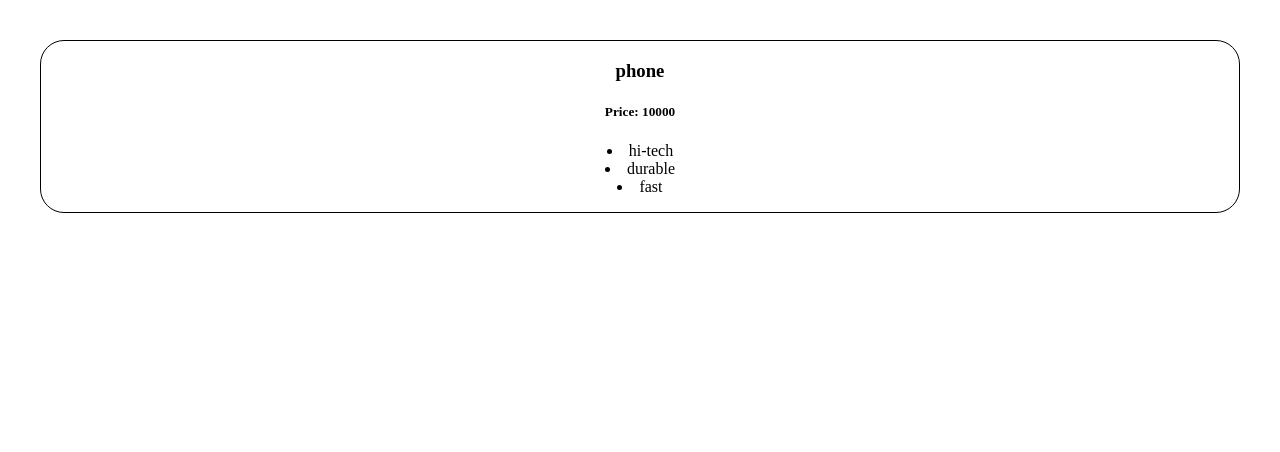
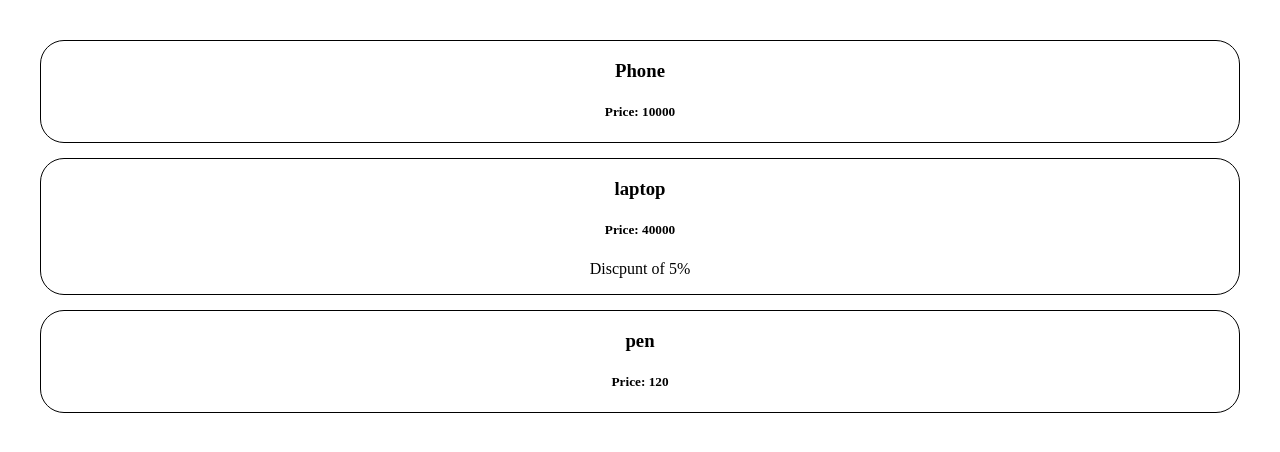
Before and after one commit to CrysPy-SAM/basic-react-app, a React (Vite) app: page / in a window 1280 px wide. Shown: the top 452 px of the page. Built offline with nearby package versions, Linux system fonts and the light colour scheme.

Commit message:
Initial commit

```diff
--- a/src/Product.jsx
+++ b/src/Product.jsx
@@ -1,17 +1,14 @@
 import "./Product.css";
 
 function Product({title,price, features}) {
-    const list = features.map((feature)=>
-        <li>{feature}</li>
-    );
-
   return (
     <div className="Product">
       <h3>{title}</h3>
       <h5>Price: {price}</h5>
-      <p>{list}</p>
+      {price> 30000 && <p>Discpunt of 5%</p>}
     </div>
   );
+
 }
 
 export default Product;
--- a/src/ProductTab.jsx
+++ b/src/ProductTab.jsx
@@ -5,9 +5,9 @@ function ProductTab() {
 
   return (
     <>
-      <Product title="phone" price={10000} features={options}/>
-      {/* <Product title="laptop" price={20000} /> */}
-      {/* <Product title="pen" price={120}/> */}
+      <Product title="Phone" price={10000}/>
+      <Product title="laptop" price={40000}/>
+      <Product title="pen" price={120}/>
     </>
   );
 }
```
